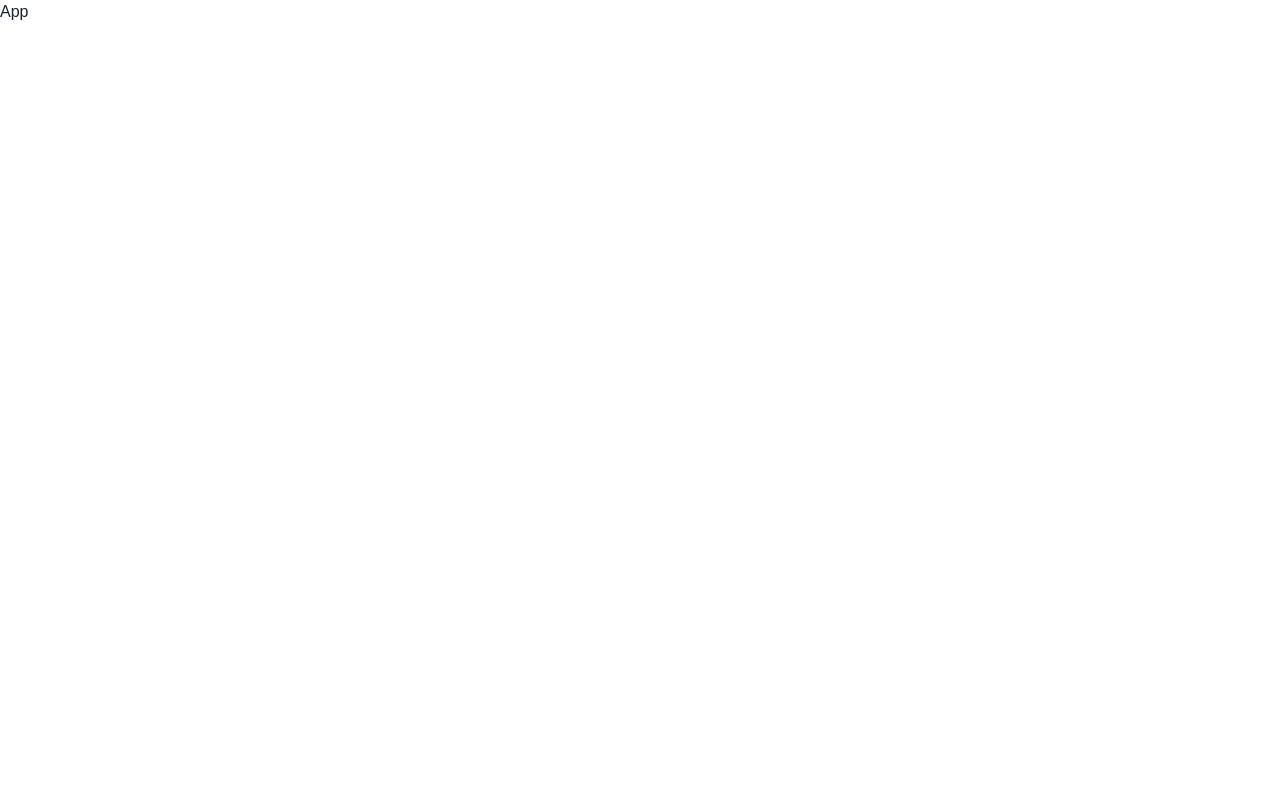
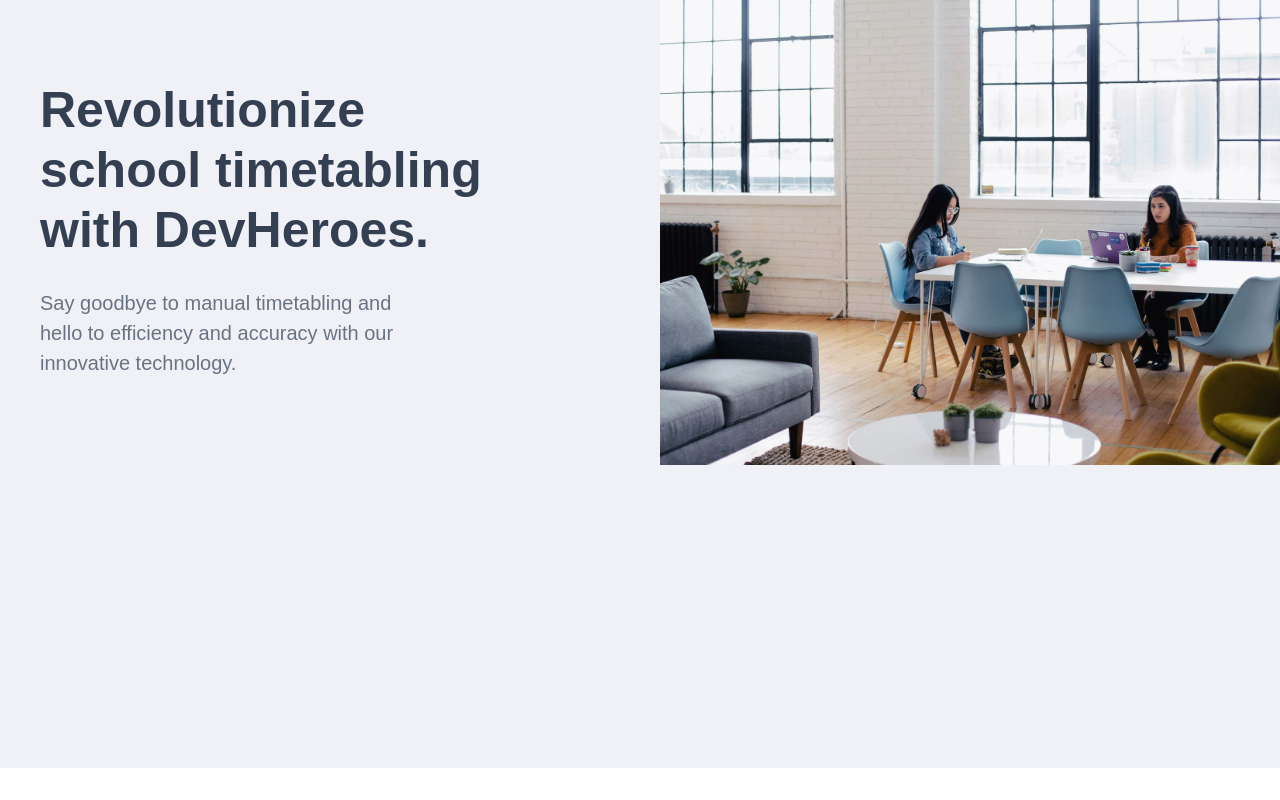
Before and after one commit to luqmantuke/Devheroes, a React (Create React App) app: page / in a window 1280 px wide. Built offline with nearby package versions, Linux system fonts and the light colour scheme.

Commit message:
banner text and banner image

```diff
--- a/src/App.js
+++ b/src/App.js
@@ -1,8 +1,10 @@
 import React from 'react'
-
+import { BannerApp } from './components/componentIndex'
 const App = () => {
   return (
-    <div>App</div>
+    <>
+   < BannerApp/>
+    </>
   )
 }
 
--- /dev/null
+++ b/src/components/banner/BannerApp.jsx
@@ -0,0 +1,29 @@
+import React from 'react'
+import {Box,Flex,Text,Heading,Image} from '@chakra-ui/react'
+import { BannerOne } from '../../utilities/assetIndex'
+
+const BannerApp = () => {
+  return (
+   <Box backgroundColor='brand.purpleOne' boxSize='container.md'  width='100%' pl={10} >
+<Flex   alignItems={{md:'center',lg:'start',sm:'center',base:'center'}}direction={{md:'column',lg:'row',sm:'column',base:'column'}} >
+
+    {/* First box to display banner text */}
+    <Box flex={1} flexGrow={1} pt={20}>
+      <Flex direction='column' >
+        <Heading color='brand.blackOne' as='h1' fontSize={50}>Revolutionize<br /> school timetabling<br/> with DevHeroes.</Heading>
+        <Text pt={7} color='brand.blackTwo' fontSize={20}>
+        Say goodbye to manual timetabling and <br/> hello to efficiency and accuracy with our <br/>innovative technology.
+        </Text>
+      </Flex>
+    </Box>
+
+    {/* Second Box to display banner image */}
+    <Box width={{md:'100%',sm:'100%',base:'100%'}} height='100%'   flex={1} flexGrow={1}>
+      <Image    src={BannerOne} />
+    </Box>
+</Flex>
+   </Box>
+  )
+}
+
+export default BannerApp
--- /dev/null
+++ b/src/components/componentIndex.js
@@ -0,0 +1 @@
+export {default as BannerApp} from './banner/BannerApp';
```
Also changed, not shown: 1 other file (tests, documents, lock files or other folders).
